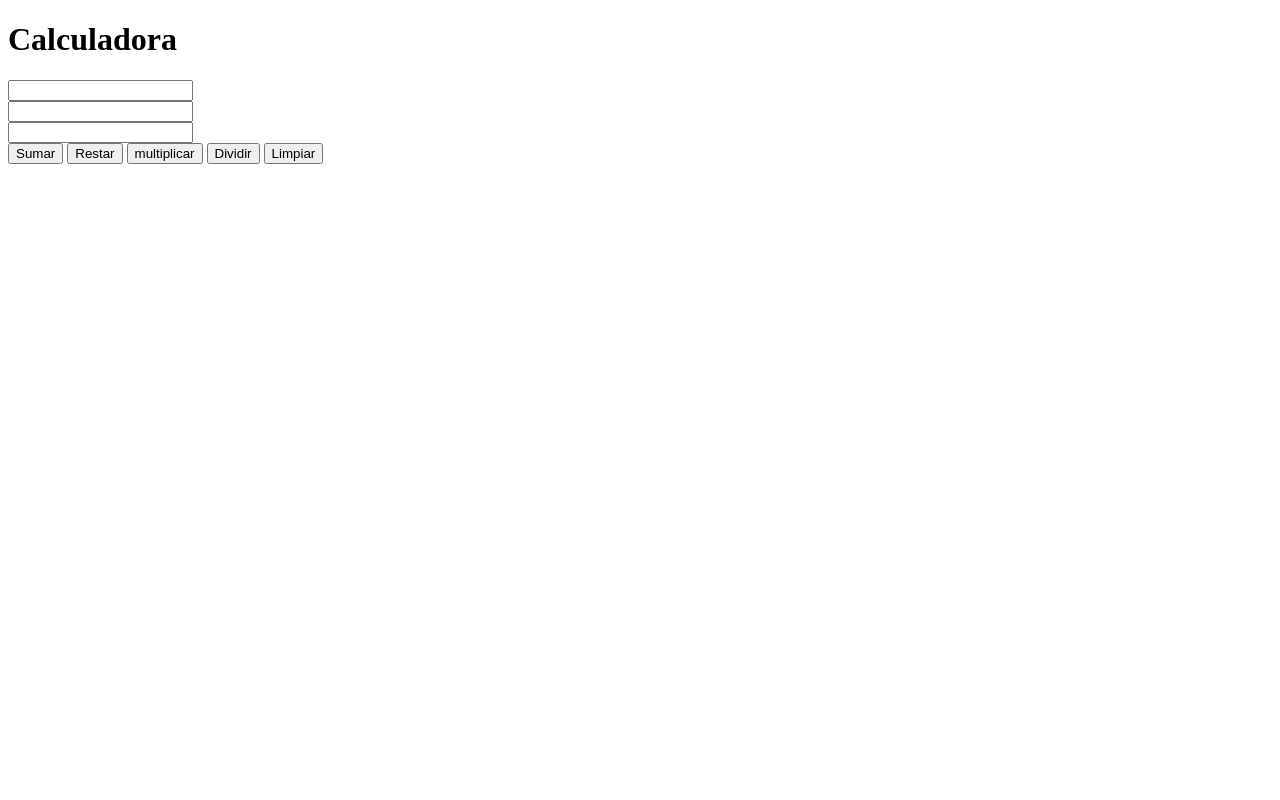
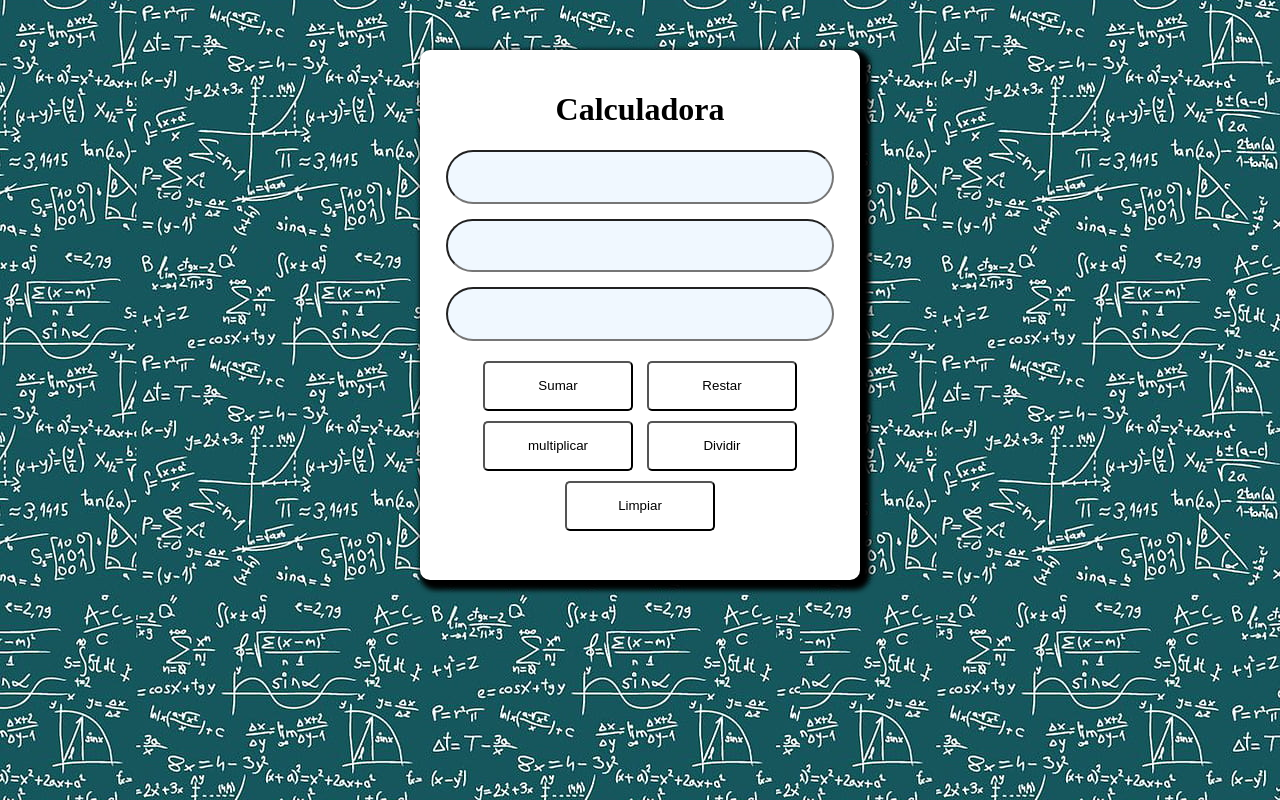
Before and after one commit to SantiagoHM27/FundamentosJS, a plain HTML site: page calculadora.html in a window 1280 px wide. Drawn offline with Linux system fonts and the light colour scheme.

Commit message:
07 mejorando calculadora

```diff
--- a/calculadora.html
+++ b/calculadora.html
@@ -4,6 +4,42 @@
     <meta charset="UTF-8">
     <meta name="viewport" content="width=device-width, initial-scale=1.0">
     <title>Caluladora JS</title>
+    <style>
+        body {
+            background-image: url("imagen/HD-wallpaper-numbers-mathematics.jpg");
+         @import url (https://fonts.google.com/specimen/Bebas+Neue?preview.text=asassasasasasas&preview.text_type=custom&query=bebas);
+         font-family:'Bebas Neue';
+        }
+        .container {
+            background-color: white;
+            width: 400px;
+            padding: 20px;
+            height: 490px;
+            margin: 50px auto;
+            border-radius: 10px;
+            text-align: center;
+            box-shadow: 5px 5px 5px 5px black;
+        }
+        .container input {
+            border-radius: 30px;
+            margin-bottom: 15px;
+            background-color: aliceblue;
+            padding: 1.3em;
+            width: 350px;
+
+        }
+        .container button {
+            width: 150px;
+            height: 50px;
+            margin: 5px;
+            background-color: white;
+            border-radius: 5px;
+
+        }
+         button:hover {
+            background-color: #A9CCE3;
+         }
+    </style>
 </head>
 <body>
     <div class="container">
```
Also changed, not shown: eightball.js (+3 -22 lines), imagen/HD-wallpaper-numbers-mathematics.jpg (added).
